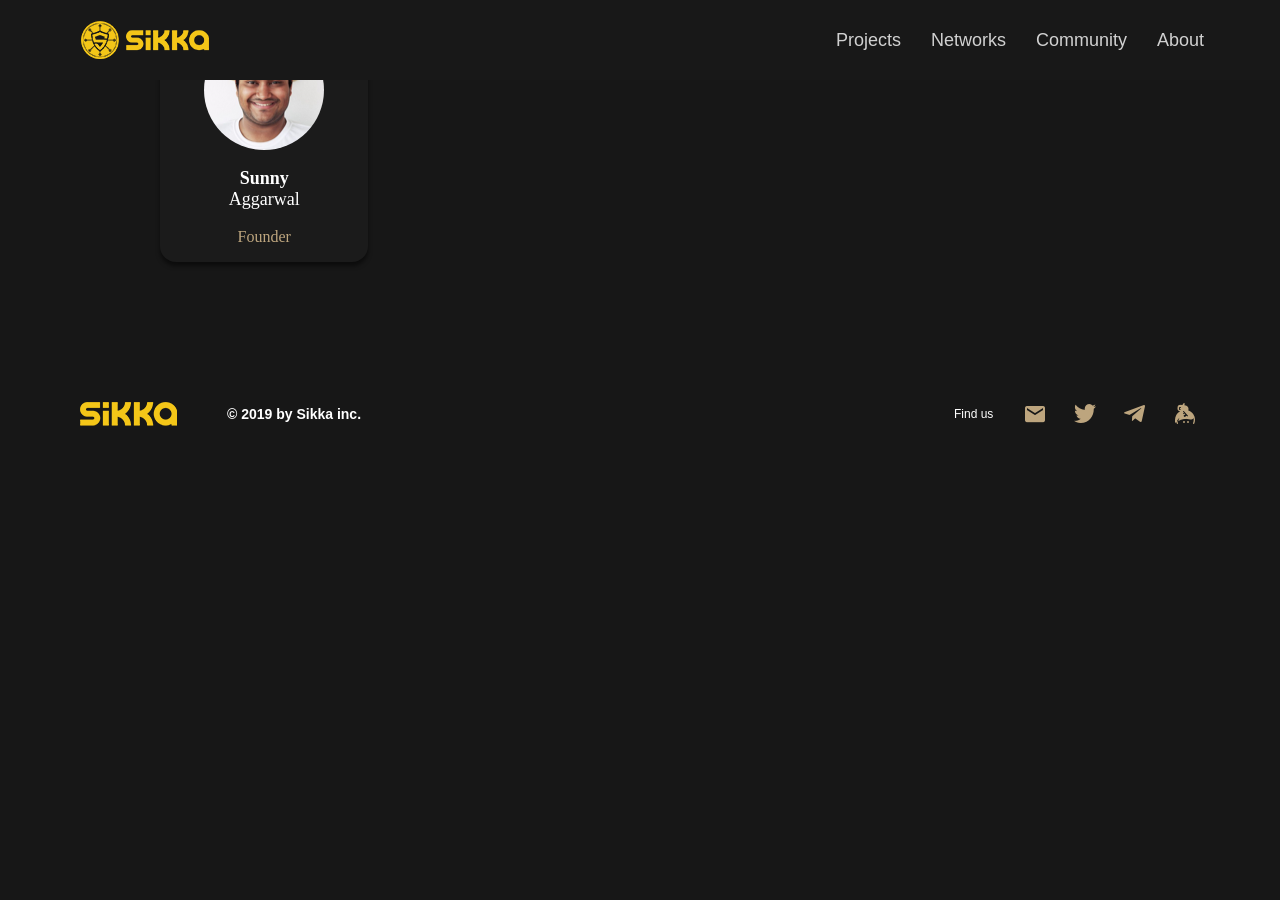
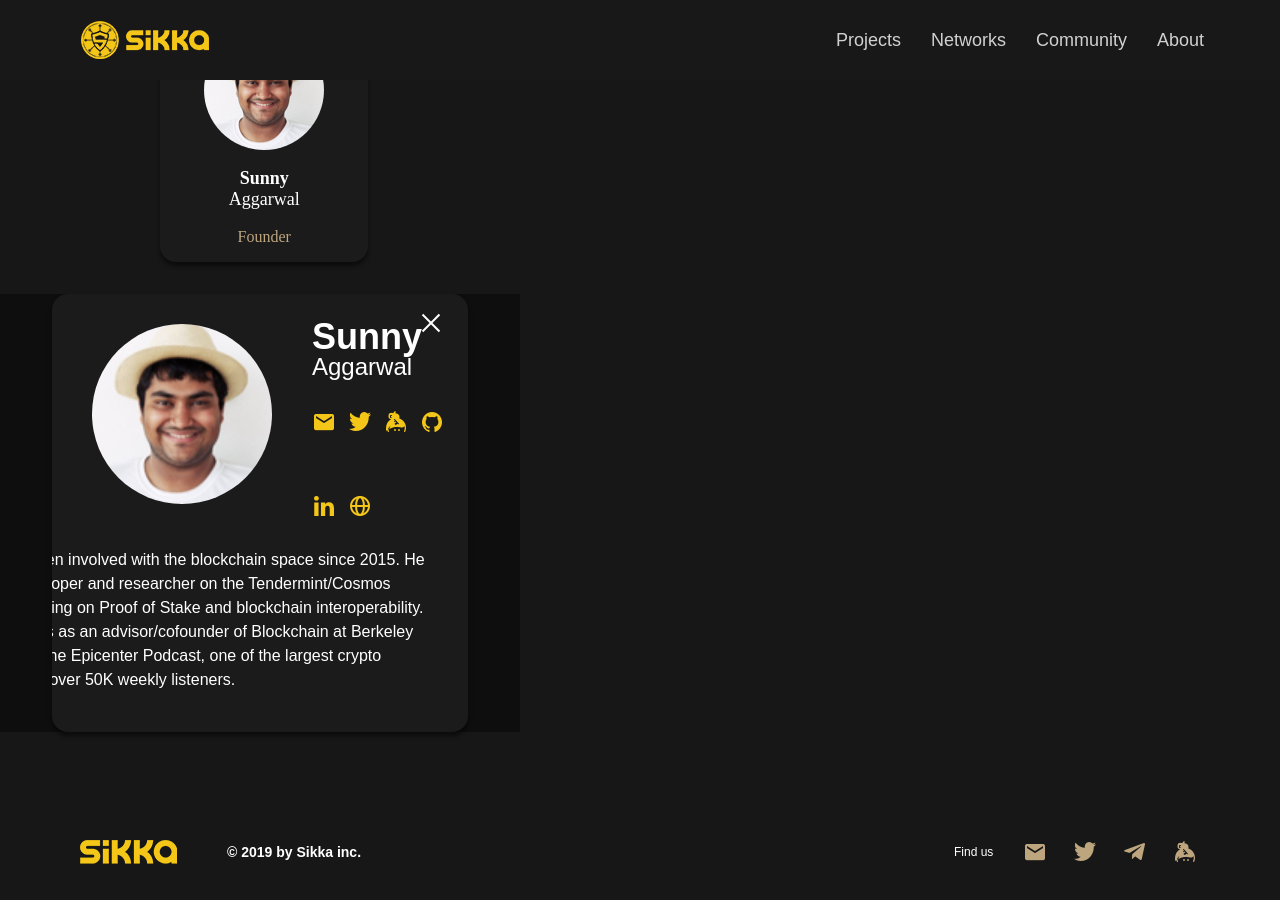
Before and after one commit to King860810/newweb, a Jekyll site: the page built from about.html, in a window 1280 px wide and 900 px high, scrolled down 1106 px. Built offline with Jekyll 4.4.1, drawn with Linux system fonts in a browser that asks for light colours; before the commit the page ends 1568 px from its top, so only the background shows below that.

Commit message:
Update about.html

```diff
--- a/about.html
+++ b/about.html
@@ -26,7 +26,7 @@
 		</a>
 	</div>
 	<div class="col-3">
-		<a class="connect" href="#" target="dialog">
+		<a class="connect" href="#" target="dialog1">
 		<div class="m1">
 			<div class="picture"></div>
 			<dt class="t5">Sunny<br><em>Aggarwal</em></dt><br><dt class="t6">Founder</dt>
@@ -58,7 +58,7 @@
 		</a>
 	</div>
 </div>
-<div class="dialog">
+<div class="dialog1">
 	<div class="dialog-inner">
 		<div class="dialog-container">
 			<div class="dialog-heading">
```
